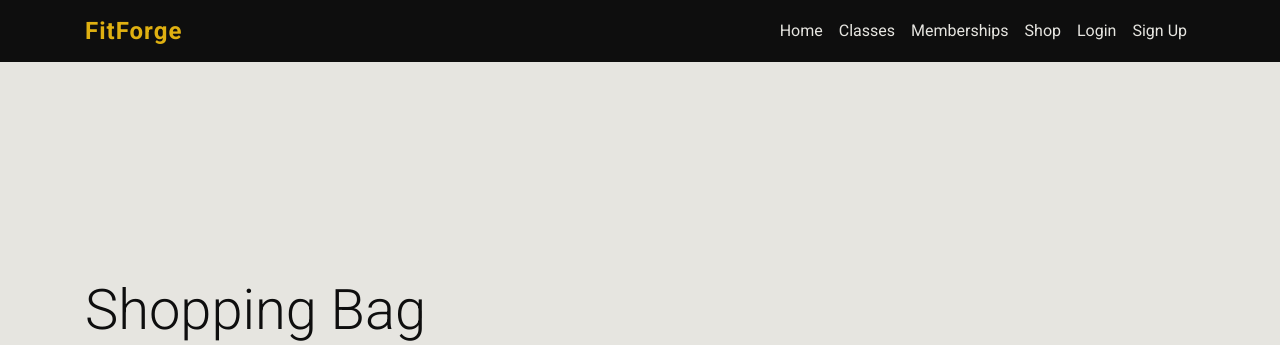
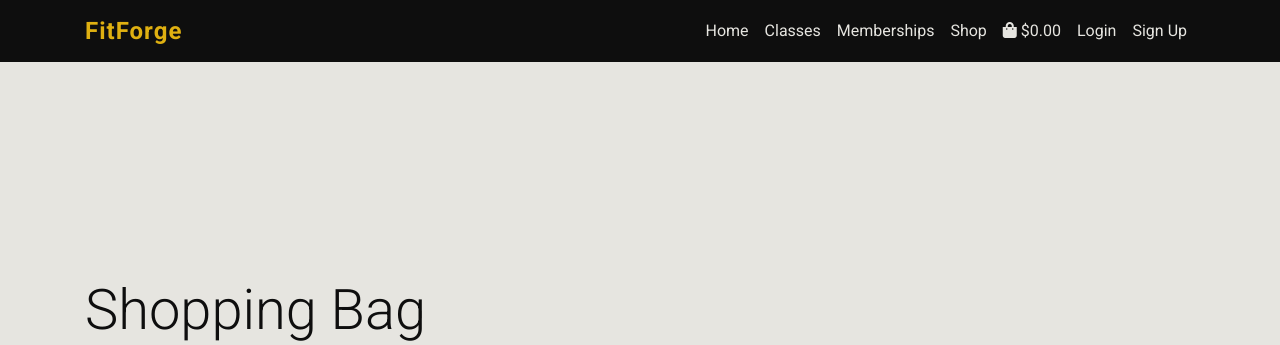
Before and after one commit to vsessvit/FitForge, a Django app: page /bag/ in a window 1280 px wide. Shown: the top 345 px of the page. Run offline with Django 3.2, Linux system fonts and the light colour scheme.

Commit message:
Create bag summary in navbar
- Added shopping bag link to navbar
- Display item count badge when items in bag
- Show total price in navbar
- Link directs to bag page

```diff
--- a/templates/base.html
+++ b/templates/base.html
@@ -39,6 +39,17 @@
                         </li>
                         <li class="nav-item">
                             <a class="nav-link" href="{% url 'products:all_products' %}">Shop</a>
+                        </li>
+                        <li class="nav-item">
+                            <a class="nav-link" href="{% url 'bag:view_bag' %}">
+                                <i class="fas fa-shopping-bag"></i>
+                                {% if product_count > 0 %}
+                                <span class="badge badge-warning">{{ product_count }}</span>
+                                ${{ total|floatformat:2 }}
+                                {% else %}
+                                $0.00
+                                {% endif %}
+                            </a>
                         </li>
                         {% if user.is_authenticated %}
                         {% if user_membership %}
```
